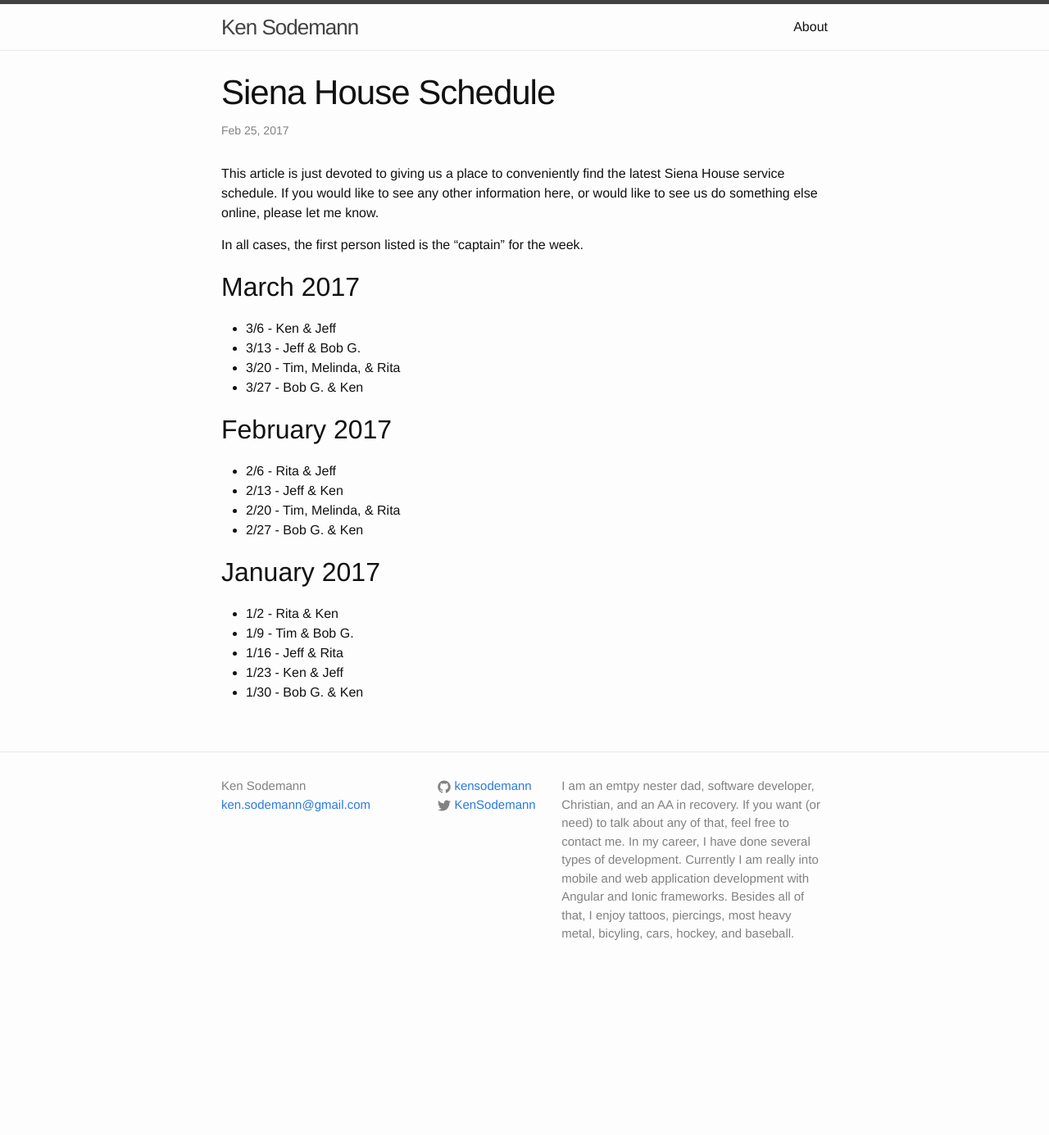
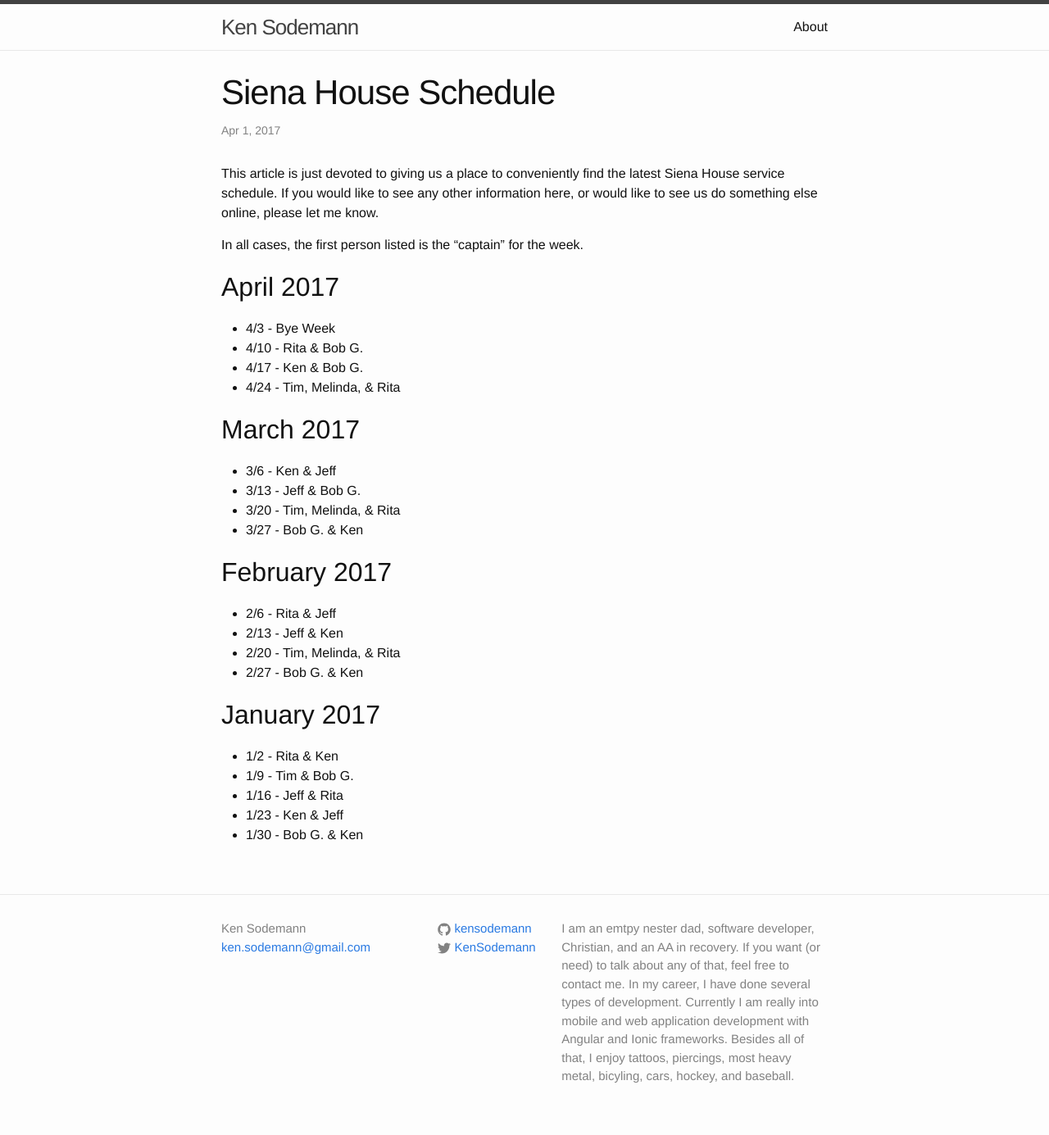
Before and after one commit to kensodemann/kensodemann.github.io, a Jekyll site: the page built from _posts/2016-12-29-siena-house-schedule.markdown, in a window 1280 px wide. Shown: the whole page at 82% size. Built offline with Jekyll 4.4.1, drawn with Linux system fonts in a browser that asks for light colours; before the commit the page ends 1211 px from its top, so only the background shows below that.

Commit message:
add April Schedule

```diff
--- a/_posts/2016-12-29-siena-house-schedule.markdown
+++ b/_posts/2016-12-29-siena-house-schedule.markdown
@@ -1,7 +1,7 @@
 ---
 layout: post
 title:  "Siena House Schedule"
-date:   2017-02-25
+date:   2017-04-01
 categories: service
 ---
 
@@ -9,6 +9,13 @@ This article is just devoted to giving us a place to conveniently find the lates
 If you would like to see any other information here, or would like to see us do something else online, please let me know.
 
 In all cases, the first person listed is the "captain" for the week.
+
+## April 2017
+
+* 4/3 - Bye Week
+* 4/10 - Rita & Bob G.
+* 4/17 - Ken & Bob G.
+* 4/24 - Tim, Melinda, & Rita
 
 ## March 2017
 
```
